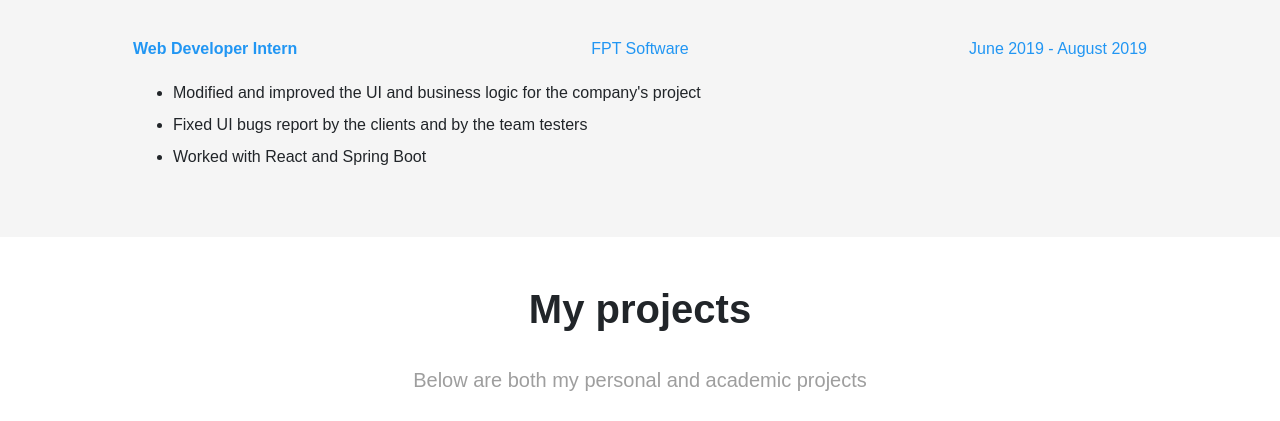
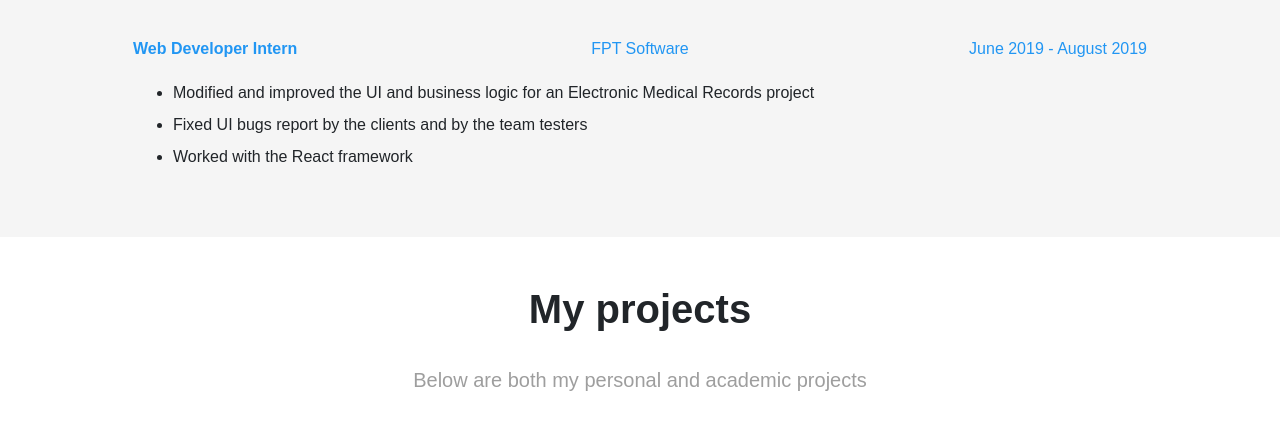
Before and after one commit to tuannguyen21/tuannguyen21.github.io, a plain HTML site: page index.html in a window 1280 px wide. Shown: the part 3674-4095 px from the top of the page. Drawn offline with Linux system fonts and the light colour scheme.

Commit message:
June 2022 quick update

```diff
--- a/index.html
+++ b/index.html
@@ -553,9 +553,9 @@
 
         <div class="px-5">
           <ul>
-            <li class="py-1">Modified and improved the UI and business logic for the company's project</li>
+            <li class="py-1">Modified and improved the UI and business logic for an Electronic Medical Records project</li>
             <li class="py-1">Fixed UI bugs report by the clients and by the team testers</li>
-            <li class="py-1">Worked with React and Spring Boot</li>
+            <li class="py-1">Worked with the React framework</li>
           </ul>
         </div>
 
```
